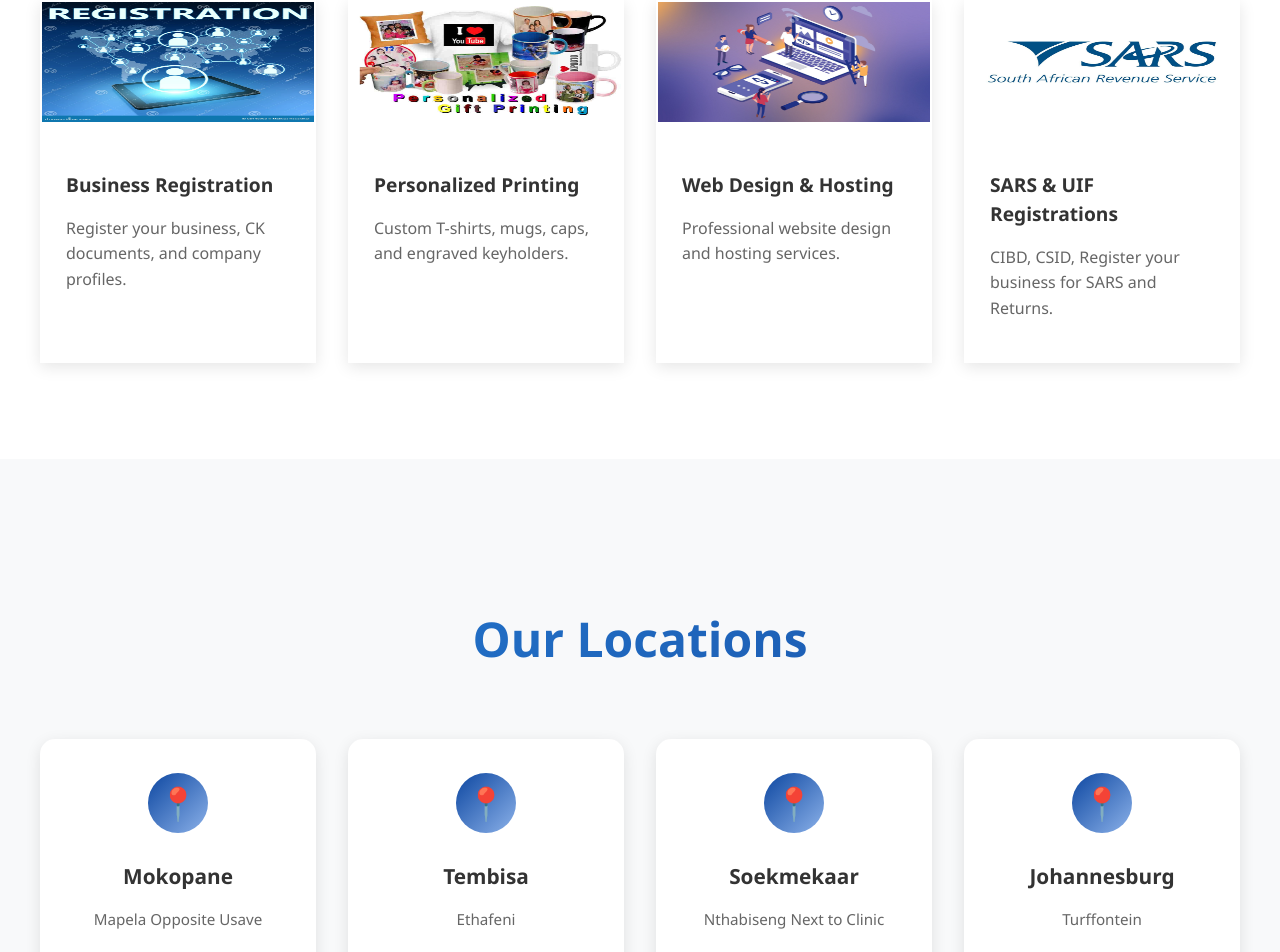
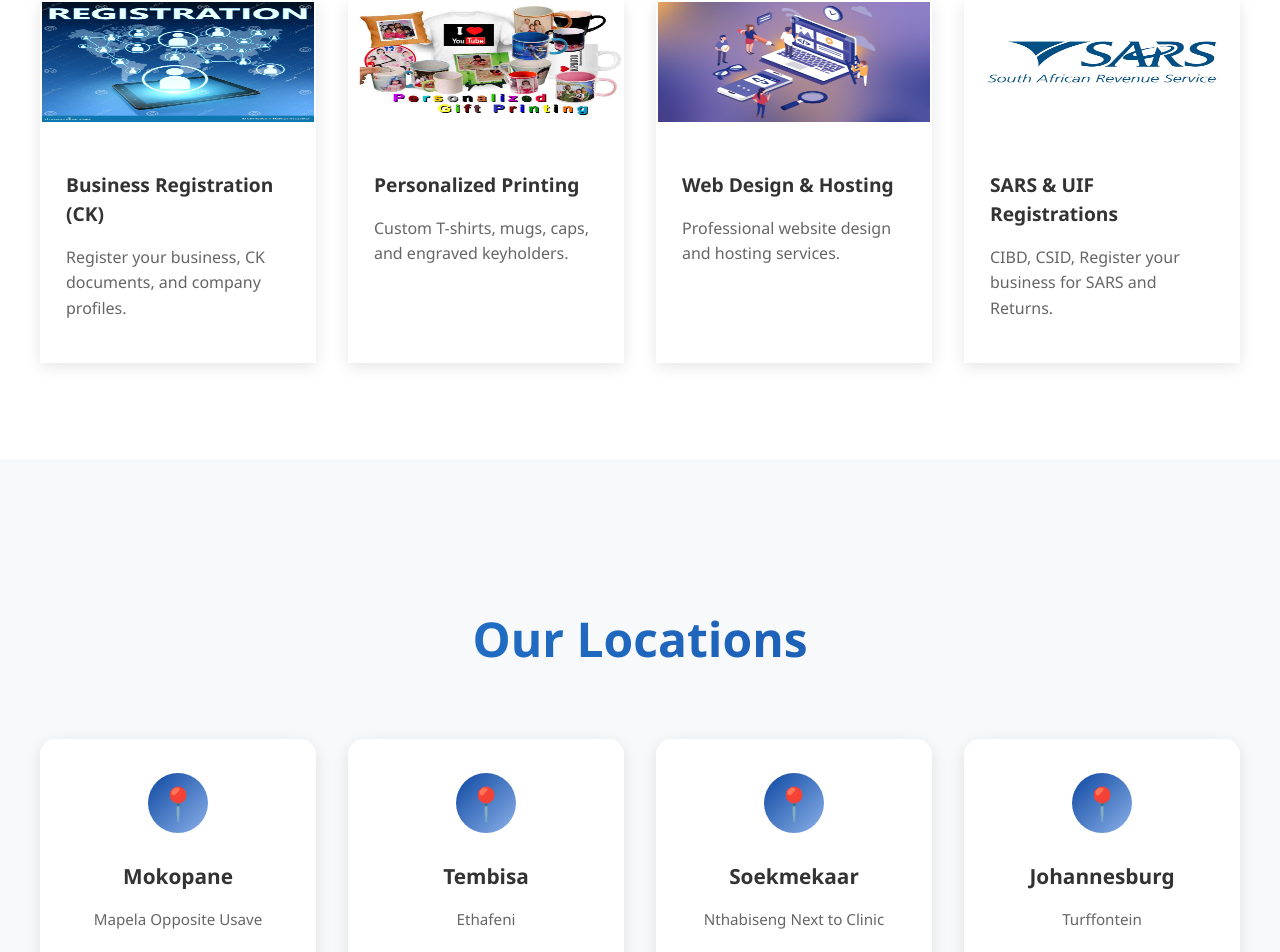
Before and after one commit to Nuks97/selahla, a React (Create React App) app: page / in a window 1280 px wide. Shown: the part 2236-3188 px from the top of the page. Built offline with nearby package versions, Linux system fonts and the light colour scheme.

Commit message:
Updated code

```diff
--- a/src/App.js
+++ b/src/App.js
@@ -573,7 +573,7 @@ const Services = () => {
         image: online,
       },
       {
-        title: "Business Registration",
+        title: "Business Registration (CK)",
         description: "Register your business, CK documents, and company profiles.",
         image:  Business,
       },
```
